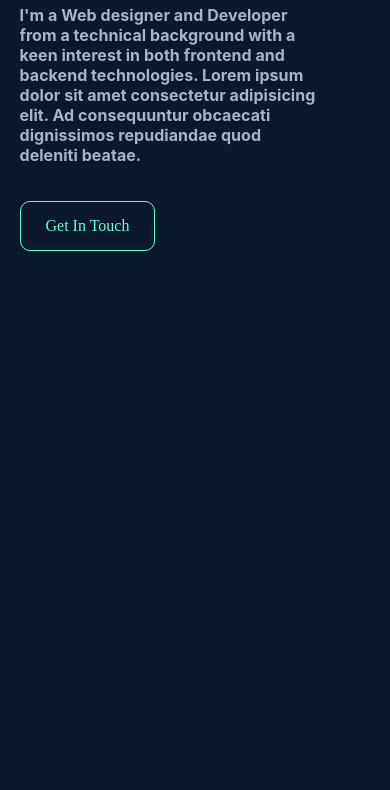
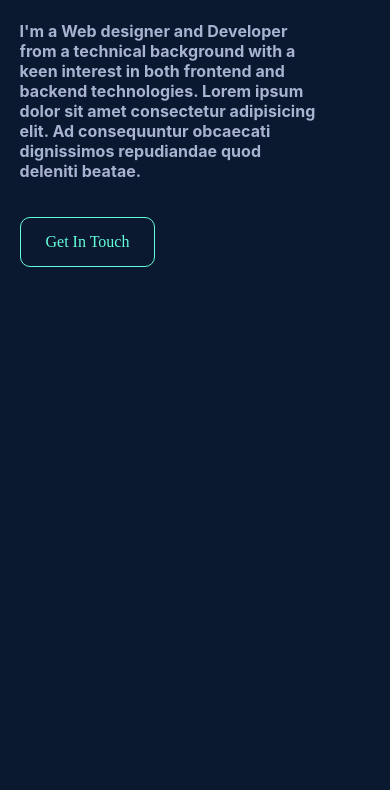
Before and after one commit to agent-sidd/agent-sidd.github.io, a plain HTML site: page index.html in a window 390 px wide. Shown: the part 179-969 px from the top of the page. Drawn offline with nearby package versions, Linux system fonts and the light colour scheme.

Commit message:
Update profile.css

```diff
--- a/styles/profile.css
+++ b/styles/profile.css
@@ -300,7 +300,8 @@ li{
         width: 85%;
     }
     .site-content-wrap{
-         margin-top: 3em;
+         margin-top: 4em;
+    }
  }
 
  @media only screen and (max-width: 700px){
```
